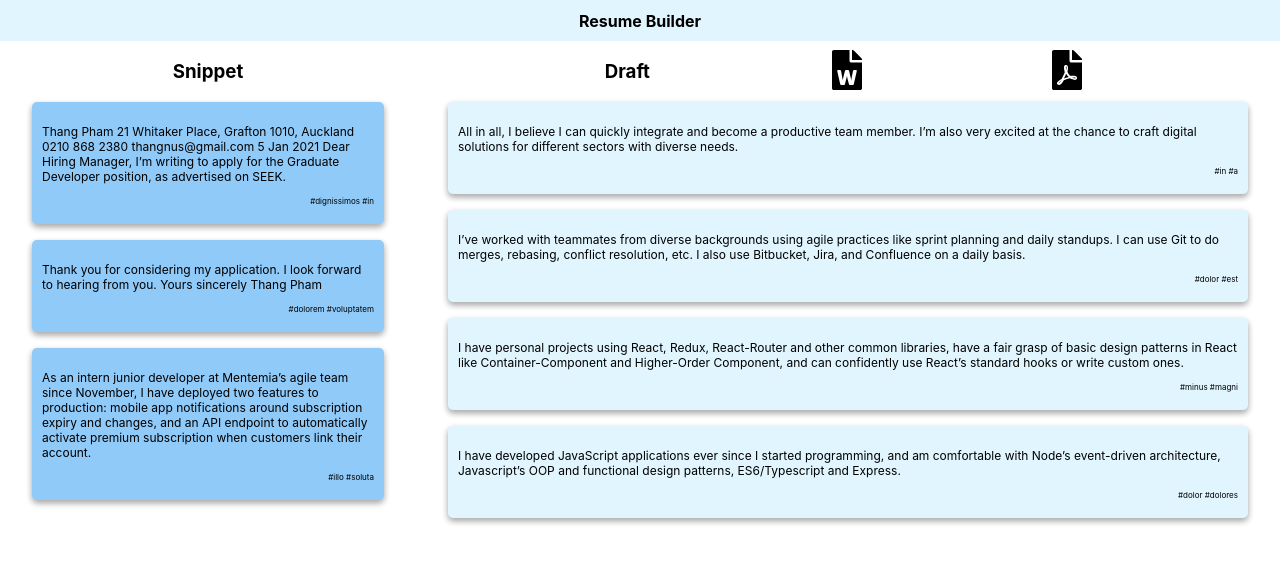
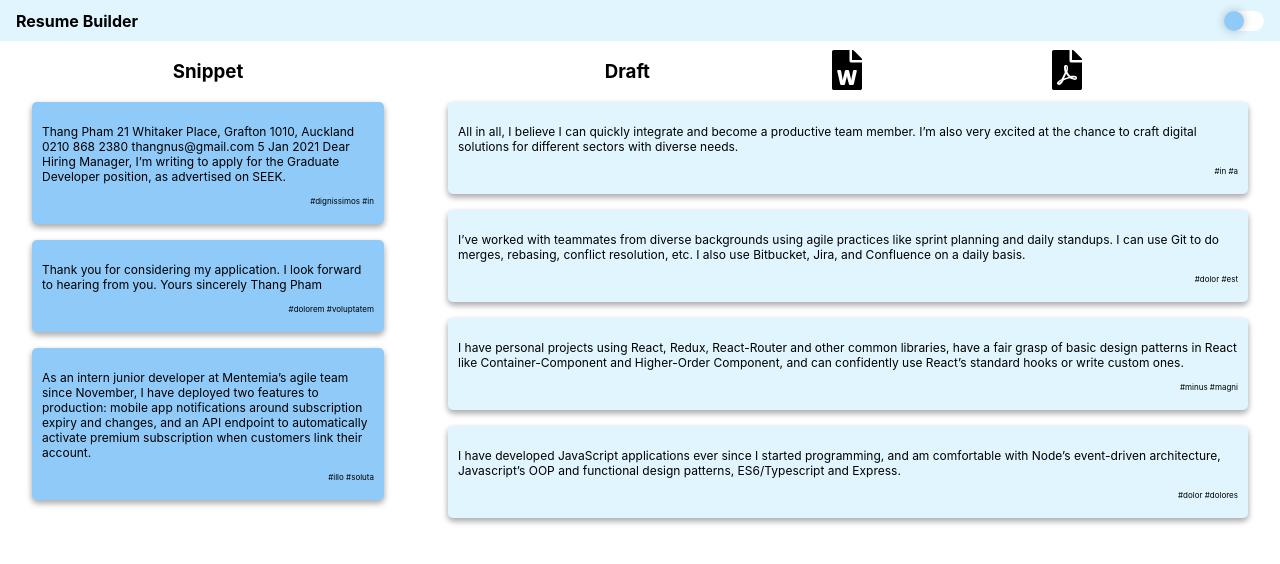
Before and after one commit to thangpham7793/resume-builder, a React (Create React App) app: page / in a window 1280 px wide. Shown: the top 564 px of the page. Built offline with nearby package versions, Linux system fonts and the light colour scheme.

Commit message:
Add darkmode

```diff
--- a/src/components/Header/Header.tsx
+++ b/src/components/Header/Header.tsx
@@ -1,5 +1,6 @@
 import React from "react";
 import { Theme } from "../../theme/theme";
+import { ThemeToggle } from "../ThemeToggle/ThemeToggle";
 import styled from "styled-components";
 import { useTheme } from "../../theme/ThemeContext";
 
@@ -8,7 +9,8 @@ const HeaderWrapper = styled("div")<{ th: Theme }>`
   height: 100%;
   display: flex;
   align-items: center;
-  justify-content: center;
+  justify-content: space-between;
+  padding: 0 1rem;
   color: ${({ th }) => th.color.primary.text};
 `;
 
@@ -22,6 +24,7 @@ export const Header = () => {
   return (
     <HeaderWrapper th={theme}>
       <TitleWrapper th={theme}>Resume Builder</TitleWrapper>
+      <ThemeToggle />
     </HeaderWrapper>
   );
 };
--- /dev/null
+++ b/src/components/ThemeToggle/ThemeToggle.tsx
@@ -0,0 +1,57 @@
+import React from "react";
+import { Theme } from "../../theme/theme";
+import styled from "styled-components";
+import { useTheme } from "../../theme/ThemeContext";
+
+const ToggleLabel = styled("label")`
+  --width: 40px;
+  --height: calc(var(--width) / 2);
+  --border-radius: calc(var(--height) / 2);
+
+  display: inline-block;
+  cursor: pointer;
+`;
+
+const ToggleFill = styled("div")<{ th: Theme; isDarkMode: boolean }>`
+  position: relative;
+  width: var(--width);
+  height: var(--height);
+  border-radius: var(--border-radius);
+  background: ${({ th }) => th.color.primary.light};
+  transition: background 0.2s;
+
+  &::after {
+    content: "";
+    position: absolute;
+    top: 0;
+    left: 0;
+    height: var(--height);
+    width: var(--height);
+    background: ${({ th, isDarkMode }) =>
+      isDarkMode ? "#fff" : th.color.secondary.main};
+    box-shadow: 0 0 10px rgba(0, 0, 0, 0.25);
+    border-radius: var(--border-radius);
+    transition: transform 0.2s;
+    transform: ${({ isDarkMode }) =>
+      isDarkMode && `translateX(var(--height));`};
+  }
+`;
+
+const ToggleInput = styled("input")<{ th: Theme }>`
+  display: none;
+`;
+
+export const ThemeToggle = () => {
+  const { theme, toggleTheme, isDarkMode } = useTheme();
+  return (
+    <ToggleLabel htmlFor="themeToggle">
+      <ToggleInput
+        th={theme}
+        type="checkbox"
+        onChange={toggleTheme}
+        id="themeToggle"
+      />
+      <ToggleFill th={theme} isDarkMode={isDarkMode} id="toggle__fill" />
+    </ToggleLabel>
+  );
+};
--- a/src/theme/ThemeContext.tsx
+++ b/src/theme/ThemeContext.tsx
@@ -4,11 +4,13 @@ import { Theme, darkColor, theme as initialTheme } from "./theme";
 export type ThemeContextProps = {
   theme: Theme;
   toggleTheme: () => void;
+  isDarkMode: boolean;
 };
 
 export const ThemeContext = React.createContext<ThemeContextProps>({
   theme: initialTheme,
   toggleTheme: () => null,
+  isDarkMode: false,
 });
 
 export const useTheme = () => {
@@ -67,7 +69,13 @@ export const ThemeContextProvider: FC<Props> = ({ children }) => {
   };
 
   return (
-    <ThemeContext.Provider value={{ theme: makeTheme(theme), toggleTheme }}>
+    <ThemeContext.Provider
+      value={{
+        theme: makeTheme(theme),
+        toggleTheme,
+        isDarkMode: theme === "dark",
+      }}
+    >
       {children}
     </ThemeContext.Provider>
   );
```
